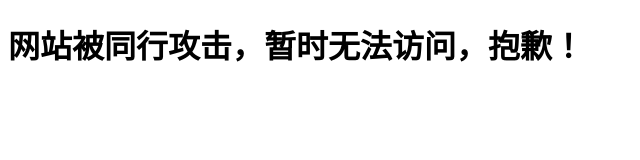
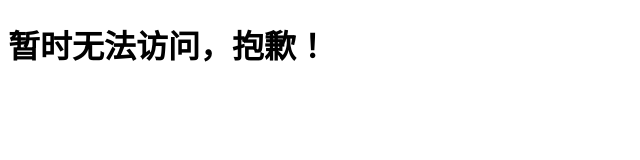
Before and after one commit to nsisn/nsisn.github.io, a plain HTML site: page index.html in a window 1280 px wide. Shown: the whole page, without its empty margins (0-640 px from the left). Drawn offline with Linux system fonts and the light colour scheme.

Commit message:
Add files via upload

```diff
--- a/index.html
+++ b/index.html
@@ -5,7 +5,7 @@
 <title>某些人，劝你善良</title>
 </head>
 <body>
-    <h1>网站被同行攻击，暂时无法访问，抱歉！</h1>
+    <h1>暂时无法访问，抱歉！</h1>
     <h1></h1>
 </body>
 </html>
```
